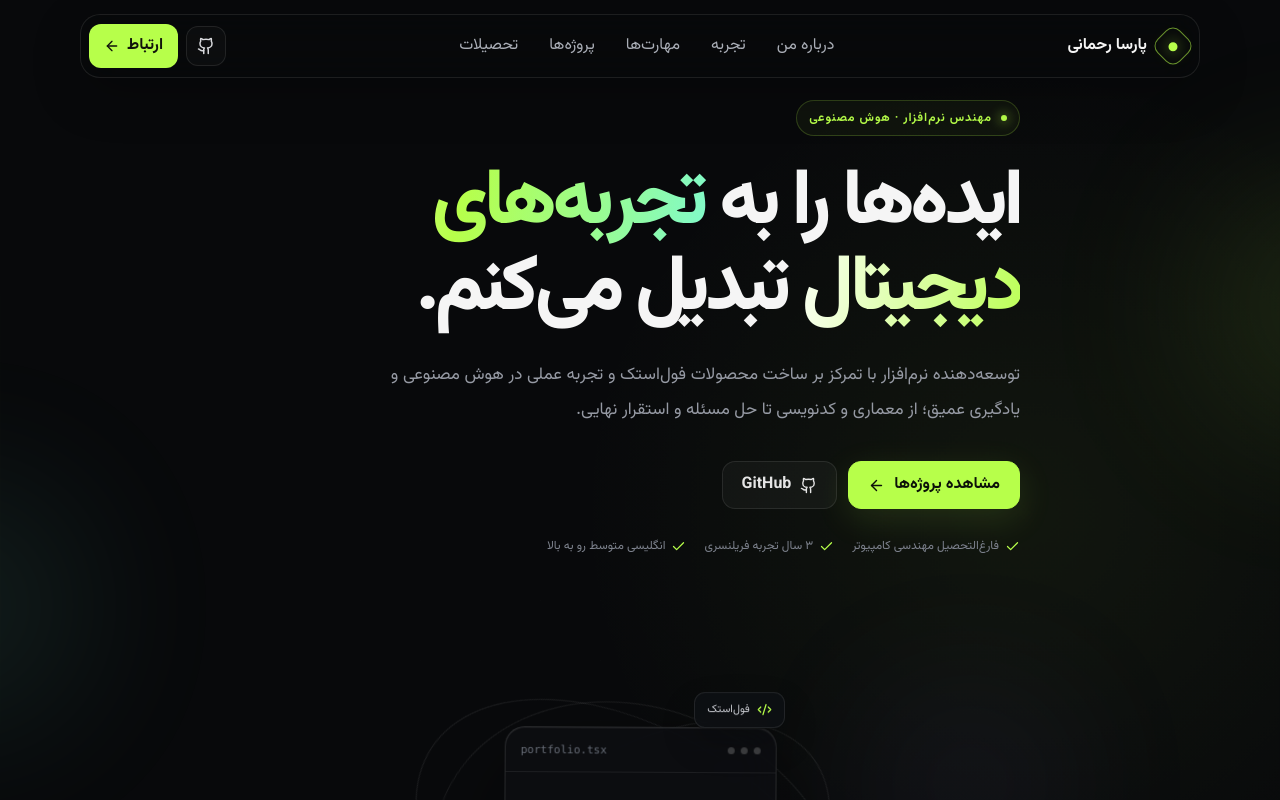
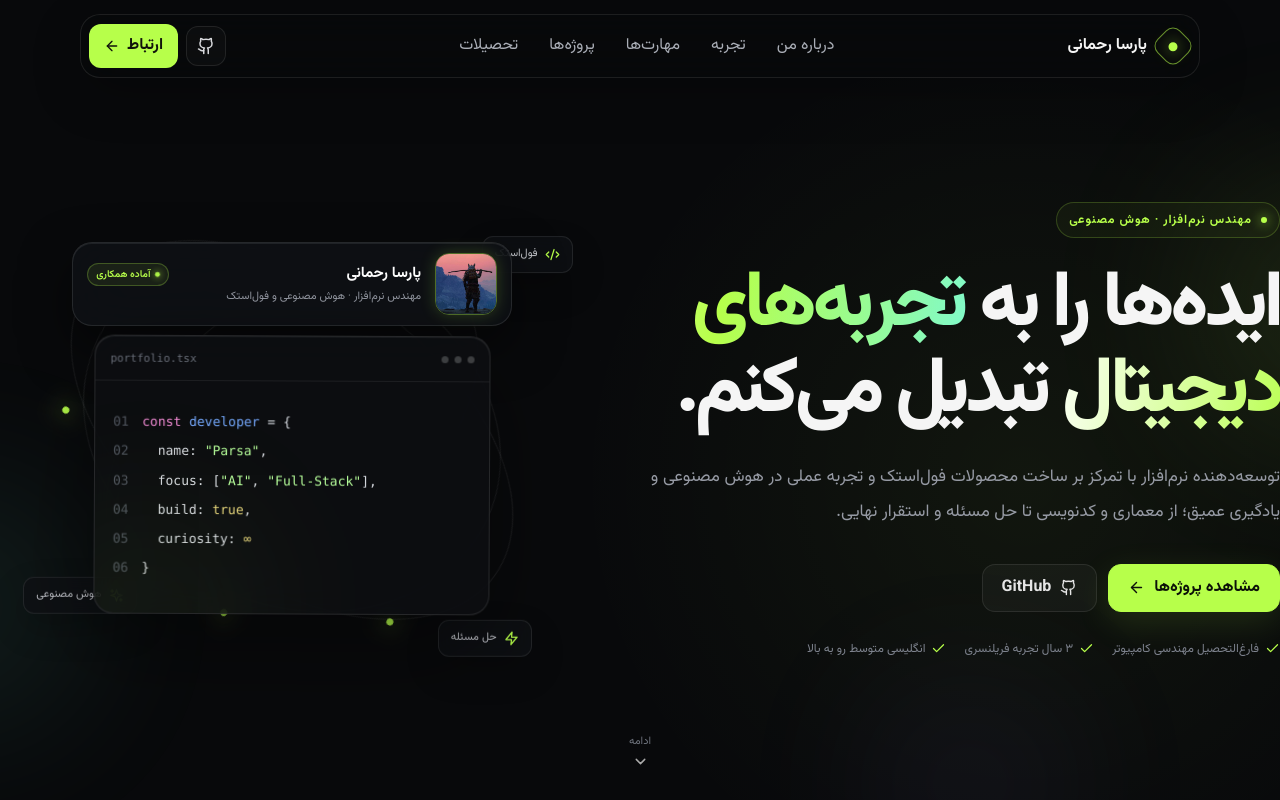
Before and after one commit to ParsaR082/Portfolip-V2, a Next.js app: page / in a window 1280 px wide. Shown: the top 800 px of the page. Built offline with nearby package versions, Linux system fonts and the light colour scheme.

Commit message:
feat: transform cinematic opening seamlessly into hero section without preloader cut

```diff
--- a/app/globals.css
+++ b/app/globals.css
@@ -425,6 +425,118 @@ a { color: inherit; text-decoration: none; }
   font-style: normal;
 }
 
+/* Hero Art Composite: Docked Portrait + Code Card */
+.hero-art-composite {
+  width: min(440px, 94%);
+  display: flex;
+  flex-direction: column;
+  align-items: center;
+  gap: 14px;
+  position: relative;
+  z-index: 4;
+}
+
+.hero-docked-portrait {
+  width: 100%;
+  display: flex;
+  align-items: center;
+  gap: 14px;
+  padding: 10px 14px;
+  border-radius: 20px;
+  background: rgba(14, 16, 21, 0.88);
+  border: 1px solid rgba(255, 255, 255, 0.1);
+  backdrop-filter: blur(24px);
+  -webkit-backdrop-filter: blur(24px);
+  box-shadow: 0 20px 50px rgba(0, 0, 0, 0.5), inset 0 1px 0 rgba(255, 255, 255, 0.08);
+  transition: border-color 0.3s ease, transform 0.3s ease;
+}
+
+.hero-docked-portrait:hover {
+  border-color: rgba(183, 255, 74, 0.35);
+  transform: translateY(-2px);
+}
+
+.hero-docked-portrait-img-wrap {
+  width: 62px;
+  height: 62px;
+  border-radius: 14px;
+  overflow: hidden;
+  position: relative;
+  flex-shrink: 0;
+  border: 1px solid rgba(183, 255, 74, 0.4);
+  box-shadow: 0 0 16px rgba(183, 255, 74, 0.2);
+}
+
+.hero-docked-portrait-img-inner {
+  width: 100%;
+  height: 100%;
+  position: relative;
+}
+
+.hero-docked-portrait-img {
+  width: 100%;
+  height: 100%;
+  object-fit: cover;
+  display: block;
+}
+
+.hero-docked-portrait-info {
+  display: flex;
+  flex-direction: column;
+  gap: 3px;
+  flex: 1;
+  min-width: 0;
+  text-align: right;
+}
+
+.hero-docked-portrait-top {
+  display: flex;
+  align-items: center;
+  justify-content: space-between;
+  gap: 8px;
+}
+
+.hero-docked-portrait-name {
+  font-size: 15px;
+  font-weight: 700;
+  color: #ffffff;
+}
+
+.hero-status-pill {
+  display: inline-flex;
+  align-items: center;
+  gap: 5px;
+  padding: 3px 8px;
+  border-radius: 99px;
+  background: rgba(183, 255, 74, 0.08);
+  border: 1px solid rgba(183, 255, 74, 0.25);
+  color: var(--accent);
+  font-size: 10px;
+  font-weight: 600;
+}
+
+.hero-status-dot {
+  width: 5px;
+  height: 5px;
+  border-radius: 50%;
+  background: var(--accent);
+  box-shadow: 0 0 8px var(--accent);
+  animation: pulseDot 2s infinite ease-in-out;
+}
+
+@keyframes pulseDot {
+  0%, 100% { opacity: 1; transform: scale(1); }
+  50% { opacity: 0.4; transform: scale(0.8); }
+}
+
+.hero-docked-portrait-role {
+  font-size: 11px;
+  color: var(--muted);
+  white-space: nowrap;
+  overflow: hidden;
+  text-overflow: ellipsis;
+}
+
 /* ==========================================================================
    CONTROLLED SECTION-BY-SECTION SCROLLING LAYOUT
    ========================================================================== */
@@ -436,7 +548,7 @@ a { color: inherit; text-decoration: none; }
 
 /* Each major section occupies minimum 100dvh for deliberate full-screen snap */
 @media (min-width: 901px) {
-  .section {
+  .section:not(.hero) {
     min-height: 100dvh;
     display: flex;
     flex-direction: column;
@@ -447,6 +559,10 @@ a { color: inherit; text-decoration: none; }
 
   .hero {
     min-height: 100dvh;
+    display: grid;
+    grid-template-columns: 1.05fr .95fr;
+    align-items: center;
+    gap: 50px;
     padding-top: 100px;
     padding-bottom: 40px;
   }
--- a/app/page.tsx
+++ b/app/page.tsx
@@ -1,6 +1,6 @@
 'use client';
 
-import { useEffect, useState } from 'react';
+import { useEffect, useState, useCallback } from 'react';
 import { AnimatePresence, motion } from 'framer-motion';
 import {
   ArrowLeft,
@@ -136,8 +136,18 @@ export default function HomePage() {
   const [menuOpen, setMenuOpen] = useState(false);
   const [activeGroup, setActiveGroup] = useState('همه');
   const [progress, setProgress] = useState(0);
-  const [introActive, setIntroActive] = useState(true);
+  const [introPhase, setIntroPhase] = useState<'playing' | 'transforming' | 'settled'>('playing');
   const [activeSection, setActiveSection] = useState(0);
+
+  const startTransformation = useCallback(() => {
+    setIntroPhase((current) => {
+      if (current !== 'playing') return current;
+      setTimeout(() => {
+        setIntroPhase('settled');
+      }, 1200);
+      return 'transforming';
+    });
+  }, []);
 
   useEffect(() => {
     const onScroll = () => {
@@ -173,16 +183,29 @@ export default function HomePage() {
 
   return (
     <div dir="rtl" className="site-shell">
-      {introActive && (
-        <CinematicIntro onComplete={() => setIntroActive(false)} />
-      )}
-      <div className="scroll-progress" style={{ width: `${progress}%` }} />
+      <CinematicIntro phase={introPhase} onStartTransform={startTransformation} />
+      <div
+        className="scroll-progress"
+        style={{
+          width: `${progress}%`,
+          opacity: introPhase === 'settled' ? 1 : 0,
+          transition: 'opacity 0.6s ease',
+        }}
+      />
 
       <div className="ambient ambient-one" />
       <div className="ambient ambient-two" />
       <div className="ambient ambient-three" />
 
-      <header className="topbar">
+      <header
+        className="topbar"
+        style={{
+          transform: introPhase === 'playing' ? 'translateY(-60px)' : 'translateY(0)',
+          opacity: introPhase === 'playing' ? 0 : 1,
+          transition: 'transform 0.8s cubic-bezier(0.16, 1, 0.3, 1), opacity 0.8s ease',
+          pointerEvents: introPhase === 'settled' ? 'auto' : 'none',
+        }}
+      >
         <div className="nav-wrap">
           <button className="brand" onClick={() => scrollTo('hero')} aria-label="بازگشت به ابتدای صفحه">
             <span className="brand-mark"><span /></span>
@@ -240,7 +263,7 @@ export default function HomePage() {
         sectionIds={sectionIds}
         activeSection={activeSection}
         onSectionChange={setActiveSection}
-        isIntroActive={introActive}
+        isIntroActive={introPhase !== 'settled'}
       >
         <main>
           <section id="hero" className="hero section">
@@ -249,8 +272,11 @@ export default function HomePage() {
             <motion.div
               className="eyebrow"
               initial={{ opacity: 0, y: 15 }}
-              animate={{ opacity: 1, y: 0 }}
-              transition={{ duration: 0.6 }}
+              animate={{
+                opacity: introPhase === 'playing' ? 0 : 1,
+                y: introPhase === 'playing' ? 15 : 0,
+              }}
+              transition={{ duration: 0.7, delay: 0.25, ease: [0.16, 1, 0.3, 1] }}
             >
               <span className="eyebrow-dot" />
               مهندس نرم‌افزار · هوش مصنوعی
@@ -258,8 +284,11 @@ export default function HomePage() {
 
             <motion.h1
               initial={{ opacity: 0, y: 35 }}
-              animate={{ opacity: 1, y: 0 }}
-              transition={{ duration: 0.8, delay: 0.1 }}
+              animate={{
+                opacity: introPhase === 'playing' ? 0 : 1,
+                y: introPhase === 'playing' ? 35 : 0,
+              }}
+              transition={{ duration: 0.85, delay: 0.38, ease: [0.16, 1, 0.3, 1] }}
             >
               ایده‌ها را به
               <span className="gradient-word"> تجربه‌های دیجیتال </span>
@@ -269,8 +298,11 @@ export default function HomePage() {
             <motion.p
               className="hero-copy"
               initial={{ opacity: 0, y: 25 }}
-              animate={{ opacity: 1, y: 0 }}
-              transition={{ duration: 0.7, delay: 0.25 }}
+              animate={{
+                opacity: introPhase === 'playing' ? 0 : 1,
+                y: introPhase === 'playing' ? 25 : 0,
+              }}
+              transition={{ duration: 0.75, delay: 0.52, ease: [0.16, 1, 0.3, 1] }}
             >
               توسعه‌دهنده نرم‌افزار با تمرکز بر ساخت محصولات فول‌استک و تجربه عملی
               در هوش مصنوعی و یادگیری عمیق؛ از معماری و کدنویسی تا حل مسئله و
@@ -280,8 +312,11 @@ export default function HomePage() {
             <motion.div
               className="hero-actions"
               initial={{ opacity: 0, y: 20 }}
-              animate={{ opacity: 1, y: 0 }}
-              transition={{ duration: 0.6, delay: 0.4 }}
+              animate={{
+                opacity: introPhase === 'playing' ? 0 : 1,
+                y: introPhase === 'playing' ? 20 : 0,
+              }}
+              transition={{ duration: 0.7, delay: 0.65, ease: [0.16, 1, 0.3, 1] }}
             >
               <button className="primary-button" onClick={() => scrollTo('projects')}>
                 مشاهده پروژه‌ها
@@ -301,8 +336,8 @@ export default function HomePage() {
             <motion.div
               className="hero-meta"
               initial={{ opacity: 0 }}
-              animate={{ opacity: 1 }}
-              transition={{ duration: 0.7, delay: 0.6 }}
+              animate={{ opacity: introPhase === 'playing' ? 0 : 1 }}
+              transition={{ duration: 0.7, delay: 0.8 }}
             >
               <span><Check size={15} /> فارغ‌التحصیل مهندسی کامپیوتر</span>
               <span><Check size={15} /> ۳ سال تجربه فریلنسری</span>
@@ -312,13 +347,46 @@ export default function HomePage() {
 
           <motion.div
             className="hero-art"
-            initial={{ opacity: 0, scale: 0.88, rotate: 4 }}
-            animate={{ opacity: 1, scale: 1, rotate: 0 }}
-            transition={{ duration: 1.1, delay: 0.25, ease: [0.22, 1, 0.36, 1] }}
+            initial={{ opacity: 0 }}
+            animate={{ opacity: introPhase === 'playing' ? 0 : 1 }}
+            transition={{ duration: 0.8, delay: 0.2 }}
           >
             <div className="orbit orbit-a" />
             <div className="orbit orbit-b" />
             <div className="orbit orbit-c" />
+
+            <div className="hero-art-composite">
+              {introPhase !== 'playing' && (
+                <motion.div
+                  layoutId="parsa-portrait-card"
+                  className="hero-docked-portrait"
+                  transition={{ duration: 1.15, ease: [0.16, 1, 0.3, 1] }}
+                >
+                  <div className="hero-docked-portrait-img-wrap">
+                    <motion.div
+                      layoutId="parsa-portrait-img-inner"
+                      className="hero-docked-portrait-img-inner"
+                    >
+                      <img
+                        src="/parsa.jpg"
+                        alt="پارسا رحمانی - Parsa Rahmani"
+                        className="hero-docked-portrait-img"
+                      />
+                    </motion.div>
+                  </div>
+                  <div className="hero-docked-portrait-info">
+                    <div className="hero-docked-portrait-top">
+                      <span className="hero-docked-portrait-name">پارسا رحمانی</span>
+                      <span className="hero-status-pill">
+                        <span className="hero-status-dot" />
+                        آماده همکاری
+                      </span>
+                    </div>
+                    <span className="hero-docked-portrait-role">مهندس نرم‌افزار · هوش مصنوعی و فول‌استک</span>
+                  </div>
+                </motion.div>
+              )}
+
               <motion.div
                 className="code-card"
                 animate={{ y: [0, -10, 0], rotate: [0, 0.6, 0] }}
@@ -338,6 +406,8 @@ export default function HomePage() {
                 </div>
                 <div className="code-glow" />
               </motion.div>
+            </div>
+
             <div className="floating-chip chip-one"><Code2 size={15} /> فول‌استک</div>
             <div className="floating-chip chip-two"><Sparkles size={15} /> هوش مصنوعی</div>
             <div className="floating-chip chip-three"><Zap size={15} /> حل مسئله</div>
```
Also changed, not shown: components/CinematicIntro.tsx (+43 -57 lines). Lines whose indentation alone changed are shown as unchanged.
